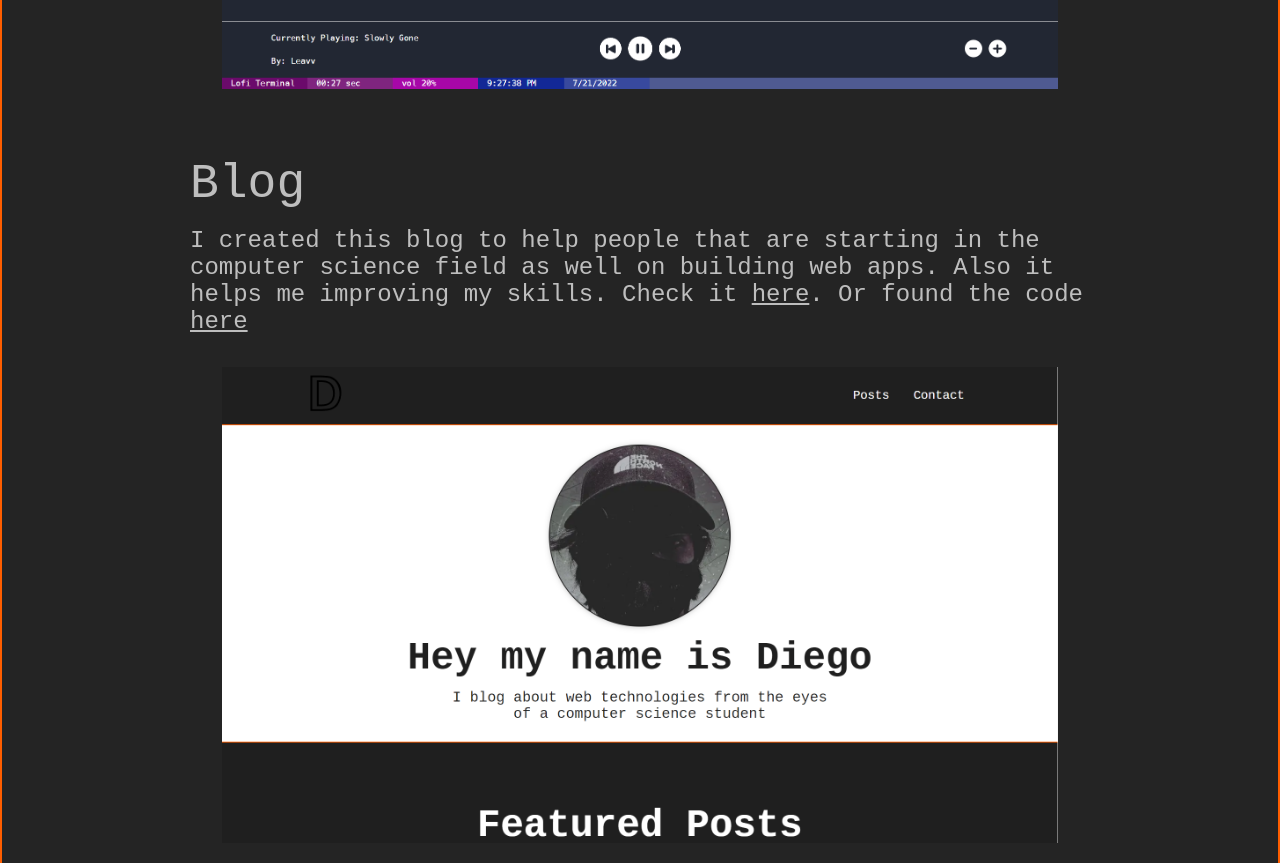
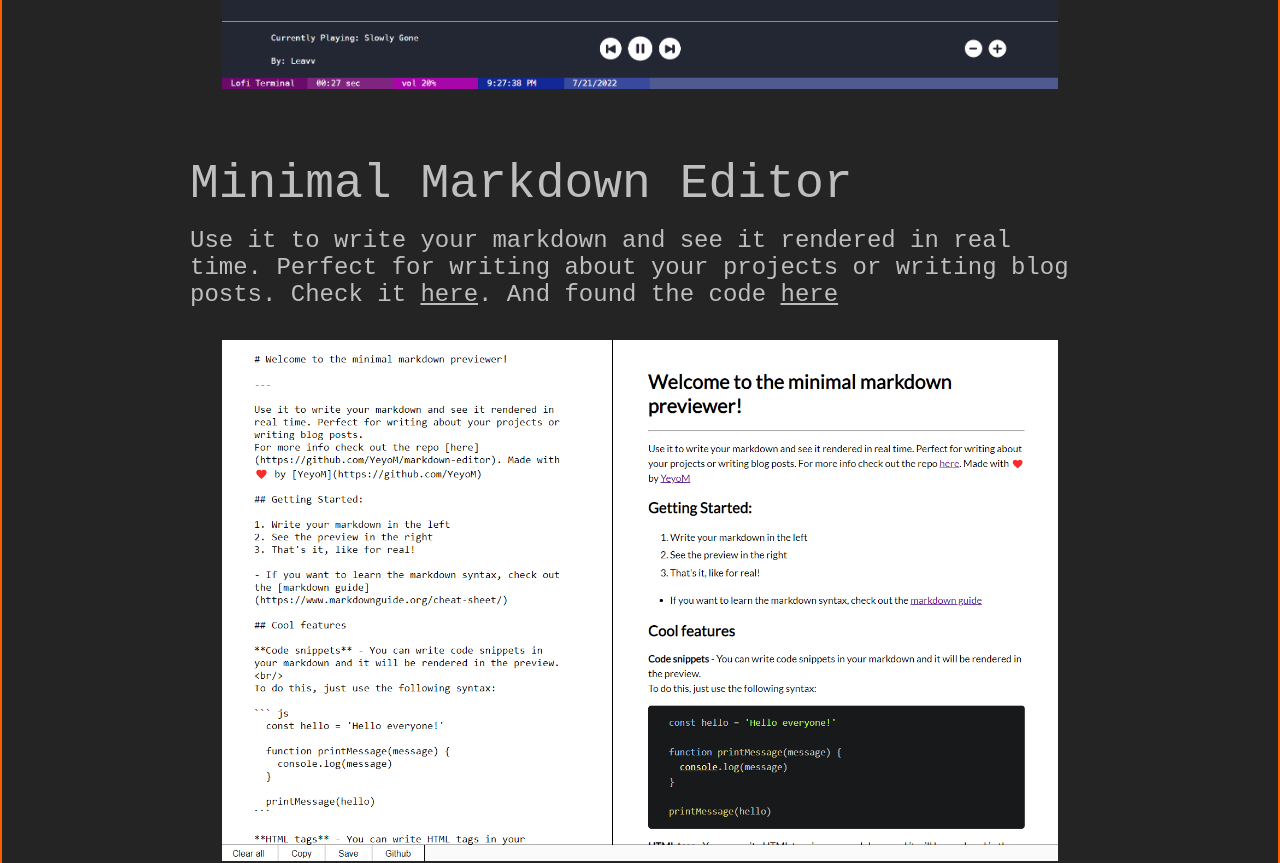
Before and after one commit to YeyoM/yeyo_portfolio, a React (Create React App) app: page / in a window 1280 px wide. Shown: the part 2520-3383 px from the top of the page. Built offline with nearby package versions, Linux system fonts and the light colour scheme; no server answers; a web font is replaced by a local one.

Commit message:
added new project (minimal markdown editor)

```diff
--- a/src/components/ProjectContainer/ProjectContainer.jsx
+++ b/src/components/ProjectContainer/ProjectContainer.jsx
@@ -13,6 +13,14 @@ const ProjectContainer = () => {
 					<p>This lofi player will make every developer feel like home, use it for those long coding sessions, built with NextJs and react-terminal. Check it <a href="https://lofi-terminal.vercel.app/">here</a>. And found the code <a href="https://github.com/YeyoM/lofi_code">here</a></p></div>
 				<div className={classes.projectImg}>
 					<img src={require('../../images/05project.png')} alt="05 Project" />
+				</div>
+			</div>
+			<div className={classes.projectAlone}>
+				<div className={classes.projectDescription}>
+					<h3 className={classes.projectTitle}>Minimal Markdown Editor</h3>
+					<p>Use it to write your markdown and see it rendered in real time. Perfect for writing about your projects or writing blog posts. Check it <a href="https://minimal-md-editor.vercel.app/">here</a>. And found the code <a href="https://github.com/YeyoM/lofi_code">here</a></p></div>
+				<div className={classes.projectImg}>
+					<img src={require('../../images/06project.png')} alt="06 Project" />
 				</div>
 			</div>
 			<div className={classes.projectAlone}>
```
Also changed, not shown: src/images/06project.png (added).
